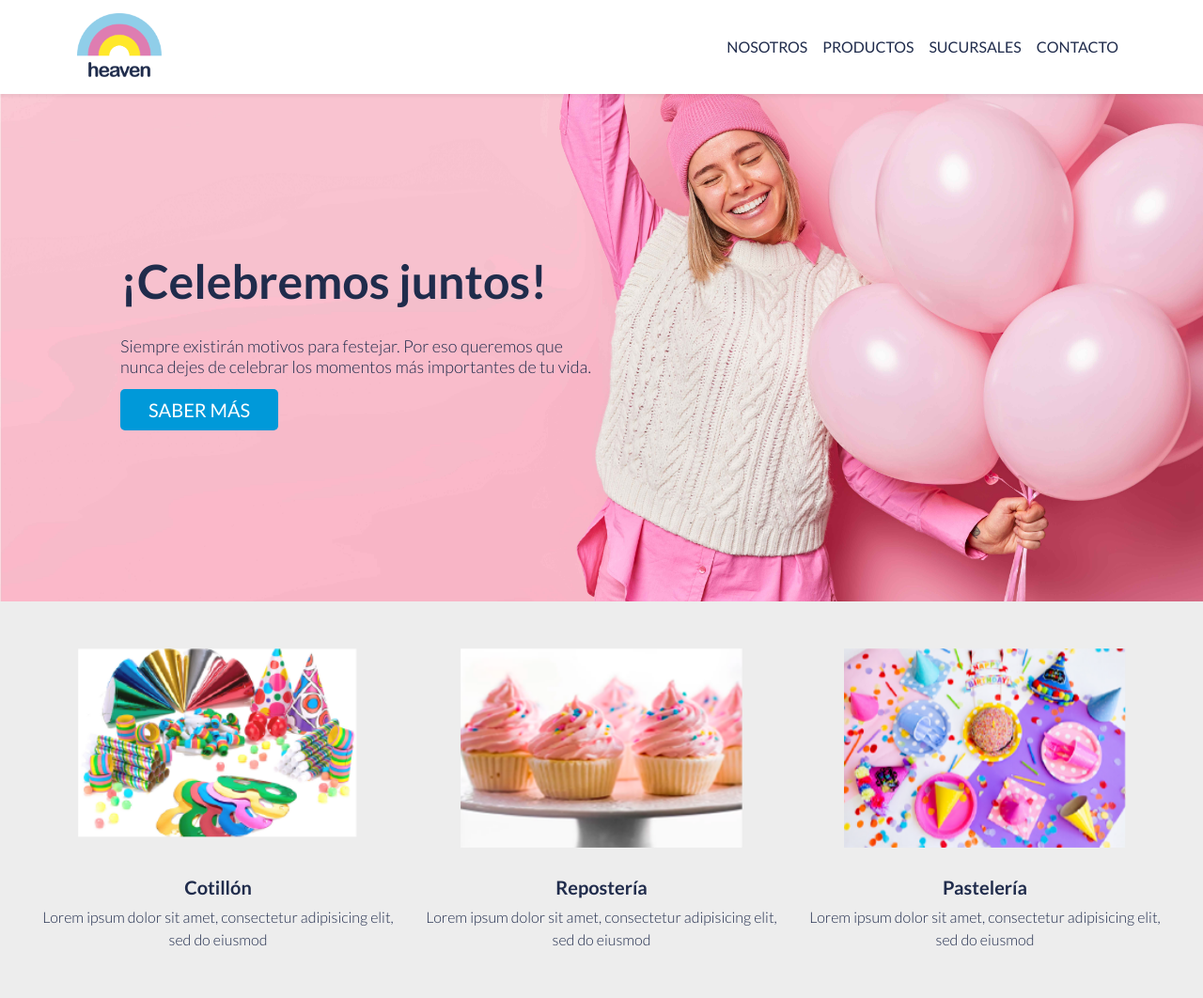
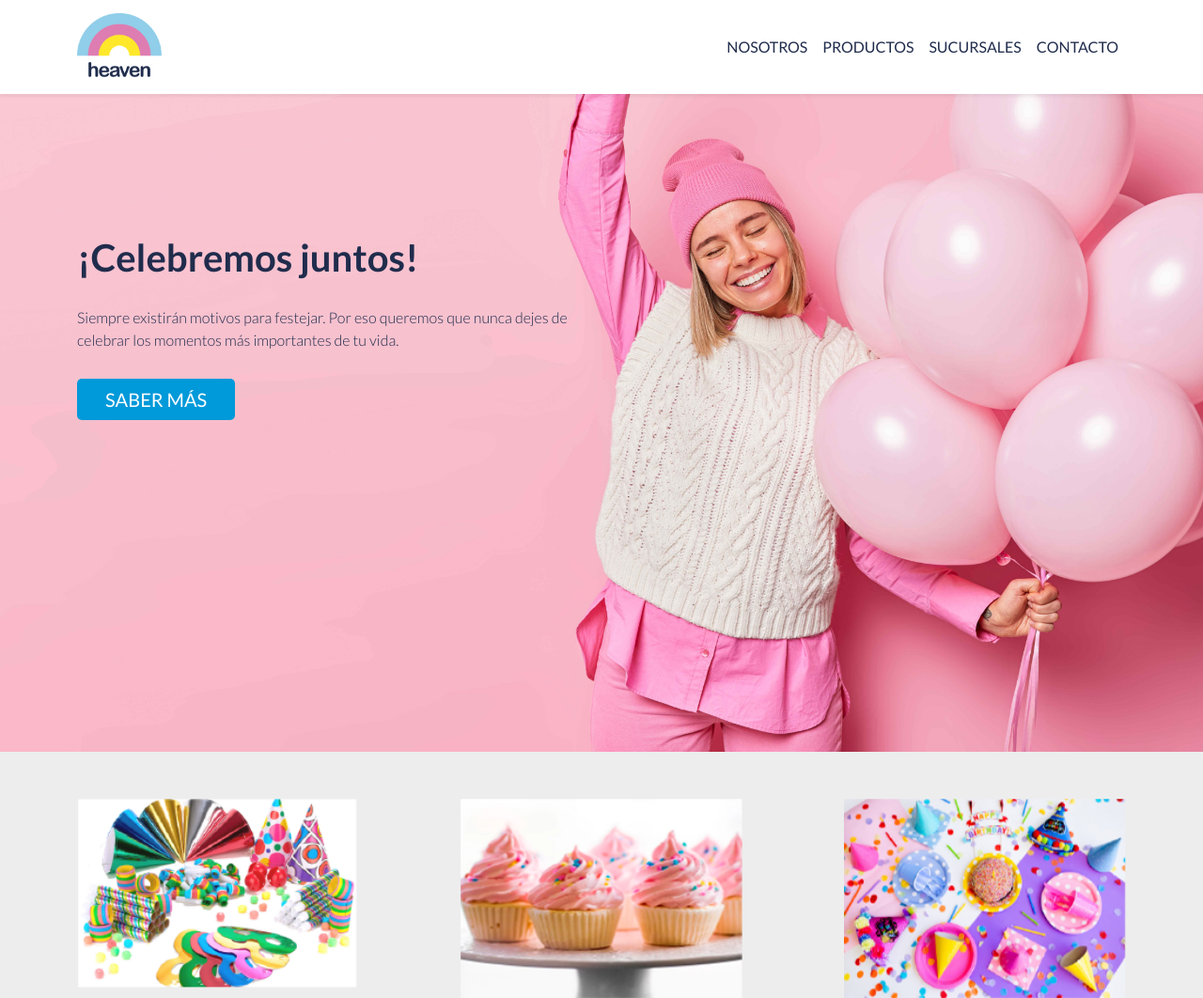
Before and after one commit to DanielaEFernandez/Heaven, a plain HTML site: page index.html in a window 1280 px wide. Shown: the top 1062 px of the page at 94% size. Drawn offline with nearby package versions, Linux system fonts and the light colour scheme.

Commit message:
modifique banner hero en css

```diff
--- a/css/estilos.css
+++ b/css/estilos.css
@@ -53,6 +53,18 @@ body{
 
 /*Hero*/
 
+.banner-hero{
+	position: relative;
+	background-image: url("../assets/pink-party.jpg");
+	min-height: 100vh;
+	min-width: 100%;
+	background-size: cover;
+	background-position: center;
+	background-attachment: fixed;
+	padding: 250px 0 200px;
+}
+/*/
+
 .hero{
 	height: 80vh;
 	background-image: url("../assets/pink-party.jpg");
@@ -94,6 +106,17 @@ body{
 	border-radius: 5px;
 }
 
+/*/
+
+.banner-hero .boton{
+	font-size: 20px;
+	text-decoration: none;
+	color: #fff;
+	background-color: #0099D9;
+	padding: 10px 30px;
+	border-radius: 5px;
+}
+
 .hero .boton:hover{
 	background-color: #202C4C;
 }
@@ -123,6 +146,7 @@ h5{
 p{
 	font-weight: 300;
 	color: #202C4C;
+	padding-bottom: 20px;
 }
 
 /*footer*/
@@ -306,6 +330,10 @@ h6{
 		width: 100%;
 	}
 
+	.banner-hero{
+		padding: 200px 0;
+	}
+
 	.hero{
 	width: 100%;
 	height: 800px;
--- a/index.html
+++ b/index.html
@@ -37,15 +37,17 @@
       </nav>
     <!--menu-->
     <!--main-->
-    <div id="main">
-      <main class="hero">
-        <div class="info-content">
-          <h1>¡Celebremos juntos!</h1>
-          <p>Siempre existirán motivos para festejar. Por eso queremos que nunca dejes de celebrar los momentos más importantes de tu vida.</p>
-          <a class="boton"href="#">SABER MÁS</a>
+      <section class="banner-hero">
+        <div class="container">
+          <div class="row">
+            <div class="col-sm-6">
+              <h1>¡Celebremos juntos!</h1>
+              <p>Siempre existirán motivos para festejar. Por eso queremos que nunca dejes de celebrar los momentos más importantes de tu vida.</p>
+              <a href="nosotros.html" class="boton">SABER MÁS</a>
+            </div>
+          </div>
         </div>
-      </main>
-    </div>
+      </section>
     <!--main-->
       <section>
         <div class="container-productos">
```
Also changed, not shown: assets/noun-menu-425493.png (deleted), assets/noun-menu-425493.svg.
